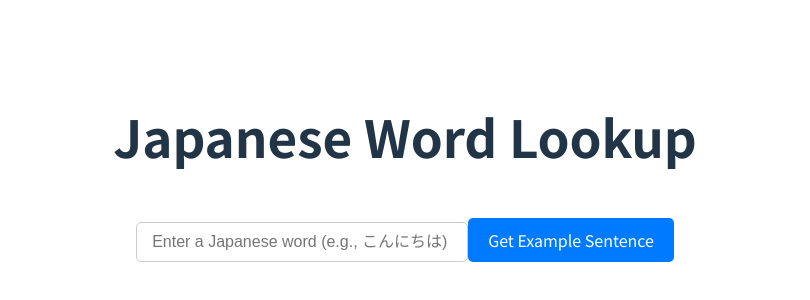
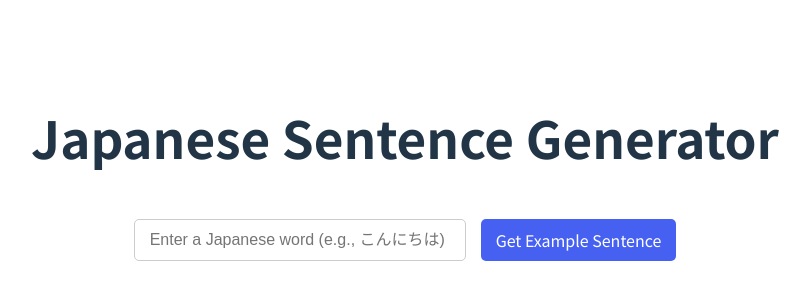
Before and after one commit to NaabZer/japanese-llm-tools, a React (Vite) app in the folder frontend/: page / in a window 1280 px wide. Shown: the part 232-532 px from the top of the page, without its empty margins (235-1045 px from the left). Built offline with nearby package versions, Linux system fonts and the light colour scheme; no server answers.

Commit message:
Make css a bit nicer

```diff
--- a/frontend/src/App.css
+++ b/frontend/src/App.css
@@ -14,6 +14,10 @@
     gap: 20px; /* Space between elements */
 }
 
+.App > form {
+    display: flex;
+}
+
 input[type="text"] {
     padding: 10px 15px;
     border: 1px solid #ccc;
@@ -21,12 +25,13 @@ input[type="text"] {
     font-size: 1rem;
     width: 300px;
     max-width: 90%;
+    margin-right: 15px;
 }
 
 button {
-  background-color: #007bff;
+    background-color: #4660f1;
     color: white;
-  padding: 10px 20px;
+    padding: 9px 15px;
     border: none;
     border-radius: 5px;
     cursor: pointer;
@@ -37,47 +42,3 @@ button {
 button:hover {
     background-color: #0056b3;
 }
-
-.result-box {
-  background-color: #f9f9f9;
-  color: black;
-  border: 1px solid #eee;
-  border-radius: 8px;
-  padding: 20px;
-  margin-top: 20px;
-  width: 100%;
-  max-width: 500px;
-  text-align: left;
-  box-shadow: 0 2px 5px rgba(0,0,0,0.1);
-}
-
-.result-box p {
-  margin-bottom: 10px;
-  line-height: 1.5;
-}
-
-.error-message {
-  color: red;
-  font-weight: bold;
-}
-
-.loading-message {
-  color: gray;
-}
-
-.result-box p strong {
-  color: #333; /* Make bold text a slightly darker color */
-  font-weight: bold; /* Ensure it's bold, though default is usually fine */
-  /* You could add other styles like font-size, text-shadow, etc. */
-}
-
-.hidden-punct{
-    position: absolute;
-    width: 1px;
-    height: 1px;
-    margin: -1px;
-    padding: 0;
-    overflow: hidden;
-    clip: rect(0, 0, 0, 0);
-    border: 0;
-}
--- a/frontend/src/App.tsx
+++ b/frontend/src/App.tsx
@@ -40,7 +40,7 @@ function App() {
 
   return (
     <div className="App">
-      <h1>Japanese Word Lookup</h1>
+      <h1>Japanese Sentence Generator</h1>
 
       <form onSubmit={handleSubmit}>
         <input
--- /dev/null
+++ b/frontend/src/components/SentenceDisplay.css
@@ -0,0 +1,51 @@
+.result-box {
+  background-color: #f9f9f9;
+  color: black;
+  border: 1px solid #eee;
+  border-radius: 8px;
+  padding: 20px;
+  margin-top: 20px;
+  width: 100%;
+  max-width: 500px;
+  text-align: left;
+  box-shadow: 0 2px 5px rgba(0,0,0,0.1);
+  font-size: 1.3em;
+}
+
+.result-box p {
+  margin-bottom: 10px;
+  line-height: 1.5;
+}
+
+.error-message {
+  color: red;
+  font-weight: bold;
+}
+
+.loading-message {
+  color: gray;
+}
+
+.result-box p strong {
+  color: #4660f1; /* Make bold text a slightly darker color */
+  font-weight: bold; /* Ensure it's bold, though default is usually fine */
+}
+
+.hidden-punct{
+    position: absolute;
+    width: 1px;
+    height: 1px;
+    margin: -1px;
+    padding: 0;
+    overflow: hidden;
+    clip: rect(0, 0, 0, 0);
+    border: 0;
+}
+
+.sent-entry {
+    margin-bottom: 1em;
+}
+
+.sent-entry > p {
+    margin-top: 4px;
+}
--- a/frontend/src/components/SentenceDisplay.tsx
+++ b/frontend/src/components/SentenceDisplay.tsx
@@ -3,6 +3,7 @@ import React from 'react';
 import type { SentenceData } from '../types';
 import ReactMarkdown from 'react-markdown'; // Import ReactMarkdown
 import remarkGfm from 'remark-gfm'; // Import remarkGfm (optional, but good practice)
+import './SentenceDisplay.css';
 
 interface SentenceDisplayProps {
   sentenceData: SentenceData | null;
@@ -16,15 +17,14 @@ function SentenceDisplay({ sentenceData }: SentenceDisplayProps) {
   return (
     <div className="result-box">
       <h3>Example Sentence:</h3>
-      <div>
+      <div class="sent-entry">
         <strong>Japanese:</strong>{' '}
-          <div class='hidden-punct'>。
-          </div>
+        <div class='hidden-punct'>。</div>
         <ReactMarkdown remarkPlugins={[remarkGfm]}>
           {sentenceData.japanese}
         </ReactMarkdown>
       </div>
-        <div>
+      <div class="sent-entry">
         <strong>English:</strong>{' '}
           <ReactMarkdown remarkPlugins={[remarkGfm]}>
             {sentenceData.english}
```
Lines whose indentation alone changed are shown as unchanged.
